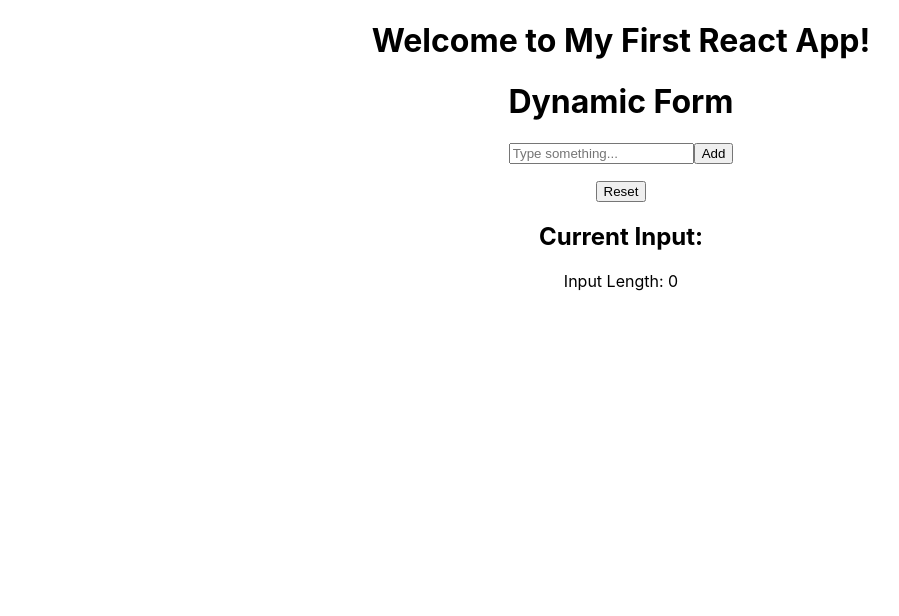
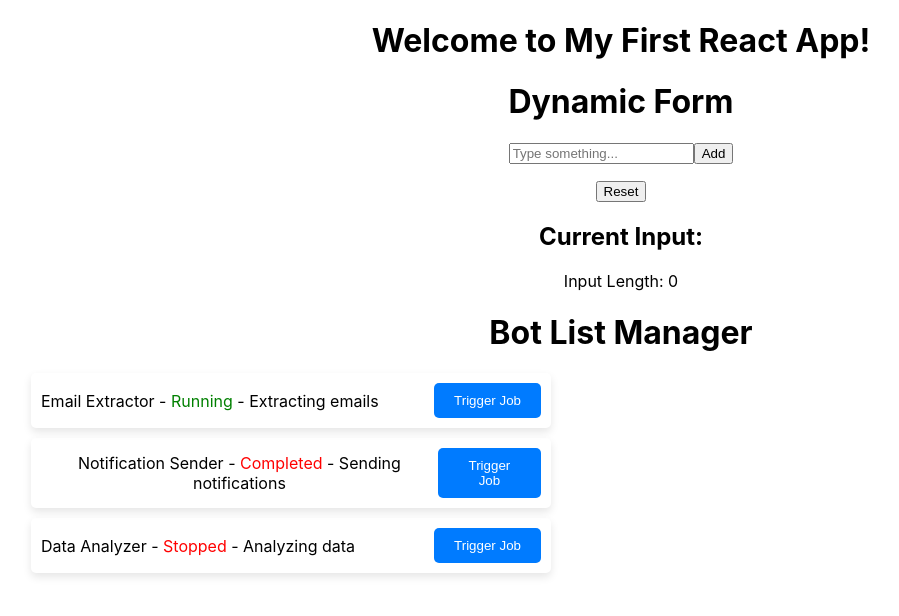
Before and after one commit to MPatefield/my-first-react-app, a React (Create React App) app: page / in a window 1280 px wide. Shown: the top 616 px of the page, without its empty margins (19-918 px from the left). Built offline with nearby package versions, Linux system fonts and the light colour scheme.

Commit message:
added  BotListManager with functionality ujsing .map methods with CSS styling (ternary statements and if statements)

```diff
--- a/src/App.js
+++ b/src/App.js
@@ -3,6 +3,8 @@ import './App.css';
 import CreateJob from './CreateJob';
 import JobBoard from './JobBoard';
 import DynamicForm from './DynamicForm';
+import { useState } from 'react';
+import BotListManager from './BotListManager';
 
 function App() {
 
@@ -10,6 +12,7 @@ function App() {
     <div className="App">
       <h1>Welcome to My First React App!</h1>
       <DynamicForm />
+      <BotListManager />
     </div>
   );
 }
--- /dev/null
+++ b/src/BotListManager.css
@@ -0,0 +1,23 @@
+.bot-card {
+    box-shadow: 0 4px 8px rgba(0, 0, 0, 0.1);
+    padding: 10px;
+    margin: 10px;
+    border-radius: 5px;
+    display: flex;
+    justify-content: space-between;
+    max-width: 500px;
+    align-items: center;
+}
+
+.trigger-button {
+  background-color: #007bff;
+  border-radius: 5px;
+  color: white;
+  border: none;
+  padding: 10px 20px;
+  cursor: pointer;
+}
+
+.trigger-button:hover {
+  background-color: #0056b3;
+}
--- /dev/null
+++ b/src/BotListManager.js
@@ -0,0 +1,40 @@
+import React, { useState } from 'react';
+import './BotListManager.css';
+
+const BotListManager = () => {
+  const [bots, setBots] = useState([
+    { id: 1, name: "Email Extractor", status: "Running", task: "Extracting emails" },
+    { id: 2, name: "Notification Sender", status: "Completed", task: "Sending notifications" },
+    { id: 3, name: "Data Analyzer", status: "Stopped", task: "Analyzing data" }
+  ]);
+
+  const triggerJob = (id) => {
+    // Implement this function to change the status of the bot
+    const updatedBots = bots.map(bot => {
+      if (bot.id === id) {
+        return { ...bot, status: bot.status === "Running" ? "Stopped" : "Running" }; // Change status to Running
+      } else {
+        return bot;
+      }
+    });
+    setBots(updatedBots);
+  };
+
+  return (
+    <div className="bot-list-manager">
+      <h1>Bot List Manager</h1>
+      <ul>
+        {bots.map((bot) => (
+            // Display each bot's name, status, and task, along with a button to trigger a job
+            <li key={bot.id} className="bot-card">
+              <span >{bot.name} - <span style={{ color: bot.status === "Running" ? "green" : "red"}}>{bot.status}</span> - {bot.task}</span>
+              <button className="trigger-button" onClick={() => triggerJob(bot.id)}>Trigger Job</button>
+            </li>
+          )
+        )}
+      </ul>
+    </div>
+  );
+};
+
+export default BotListManager;
--- a/src/DynamicForm.js
+++ b/src/DynamicForm.js
@@ -7,22 +7,24 @@ const DynamicForm = () => {
     const [inputList, setInputList] = useState([]);
     const [error, setError] = useState("");
     console.log(inputValue);
+    // Handle input change
     const handleInputChange = (event) => {
         setInputValue(event.target.value);
         console.log(inputValue);
     }
-
+    // Handle reset button click
     const handleReset = () => {
         setInputValue("");
         setInputList([]);
     }
-
+    // Handle add button click
     const handleAdd = () => {
         if (!inputValue.trim()) {
             setError("Input cannot be empty");
         } else if (inputValue.length < 5) {
             setError("Input must be at least 5 characters long");
         } else {
+          // Add the input value to the list and reset the input field
             setInputList([...inputList, inputValue]);
             setInputValue("");
             setError("");
@@ -39,7 +41,7 @@ const DynamicForm = () => {
         placeholder="Type something..."
       />
       <button onClick={handleAdd}>Add</button>
-      <ul>
+      <ul style={{ listStyleType: "none", padding: 0 }}>
         {inputList.map((item, index) => (
           <li key={index}>{item}</li>
         ))}
```
